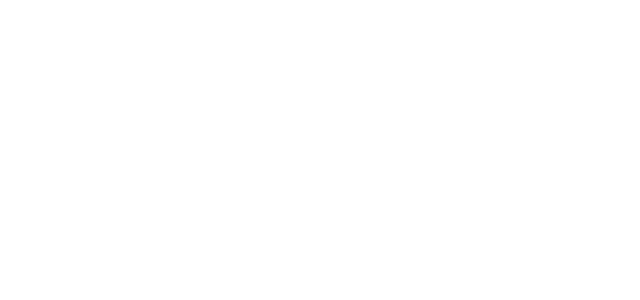
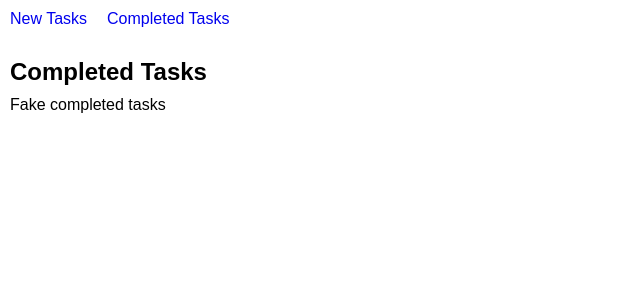
Before and after one commit to chrisvneal/mytasks, a React (Create React App) app: page /completed in a window 1280 px wide. Shown: the top 300 px of the page, without its empty margins (0-640 px from the left). Built offline with nearby package versions, Linux system fonts and the light colour scheme.

Commit message:
Made App a class component

```diff
--- a/package.json
+++ b/package.json
@@ -6,6 +6,7 @@
     "@testing-library/jest-dom": "^5.11.6",
     "@testing-library/react": "^11.2.2",
     "@testing-library/user-event": "^12.5.0",
+    "node-sass": "^4.14.1",
     "react": "^17.0.1",
     "react-dom": "^17.0.1",
     "react-router-dom": "^5.2.0",
--- a/src/App.js
+++ b/src/App.js
@@ -1,9 +1,12 @@
-import "./styles.css";
-import OldTasks from "./Components/OldTasks";
+import "./styles.scss";
+import { Component } from "react";
+import CompletedTasks from "./Components/CompletedTasks";
 import { Route } from "react-router-dom";
 import Home from "./Components/Home";
 
-const tasks = [
+class App extends Component {
+  state = {
+    tasks: [
       {
         name: "clean up",
         key: 1,
@@ -12,15 +15,31 @@ const tasks = [
         name: "wash dishes",
         key: 2,
       },
-];
-function App() {
+    ],
+
+    completedTasks: [
+      {
+        key: 1,
+        name: "Fake completed tasks",
+      },
+    ],
+  };
+  render() {
     return (
       <div className="App">
-      <Route exact path="/" render={() => <Home tasks={tasks} />} />
+        <Route
+          exact
+          path="/"
+          render={() => <Home tasks={this.state.tasks} />}
+        />
 
-      <Route path="/oldtasks" component={OldTasks} />
+        <Route
+          path="/completed"
+          render={() => <CompletedTasks tasks={this.state.completedTasks} />}
+        />
       </div>
     );
   }
+}
 
 export default App;
--- /dev/null
+++ b/src/Components/CompletedTasks.js
@@ -0,0 +1,16 @@
+import React from "react";
+import Links from "./Links";
+import TaskList from "./TaskList";
+
+function CompletedTasks(props) {
+  return (
+    <div className="completedTasks">
+      <Links />
+
+      <h2>Completed Tasks</h2>
+      <TaskList tasks={props.tasks} />
+    </div>
+  );
+}
+
+export default CompletedTasks;
--- a/src/Components/Home.js
+++ b/src/Components/Home.js
@@ -4,7 +4,7 @@ import Links from "./Links";
 
 function Home(props) {
   return (
-    <div>
+    <div className="Home">
       <Links />
       <h2>New Tasks</h2>
       <TaskList tasks={props.tasks} />
--- a/src/Components/Links.js
+++ b/src/Components/Links.js
@@ -6,7 +6,7 @@ function Links() {
     <div className="links">
       <Link to="/">New Tasks</Link>
 
-      <Link to="/oldtasks">OldTasks</Link>
+      <Link to="/completed">Completed Tasks</Link>
     </div>
   );
 }
--- a/src/Components/OldTasks.js
+++ /dev/null
@@ -1,27 +0,0 @@
-import React from "react";
-import Links from "./Links";
-import TaskList from "./TaskList";
-
-function OldTasks(props) {
-  return (
-    <div>
-      <Links />
-
-      <h2>Old Tasks</h2>
-      <TaskList
-        tasks={[
-          {
-            key: 1,
-            name: "get gifts",
-          },
-          {
-            key: 2,
-            name: "Order Amazon",
-          },
-        ]}
-      />
-    </div>
-  );
-}
-
-export default OldTasks;
--- a/src/index.js
+++ b/src/index.js
@@ -2,7 +2,7 @@ import React from "react";
 import ReactDOM from "react-dom";
 import { BrowserRouter as Router } from "react-router-dom";
 
-import "./styles.css";
+import "./styles.scss";
 import App from "./App";
 
 ReactDOM.render(
--- a/src/styles.css
+++ /dev/null
@@ -1,9 +0,0 @@
-a {
-  /* display: block; */
-  text-decoration: none;
-  margin-right: 20px;
-}
-
-body {
-  font-family: Arial, sans-serif;
-}
--- /dev/null
+++ b/src/styles.scss
@@ -0,0 +1,27 @@
+* {
+  margin: 0;
+  padding: 0;
+}
+
+body {
+  font-family: Arial, sans-serif;
+  margin: 10px;
+}
+
+a {
+  text-decoration: none;
+  margin-right: 20px;
+}
+
+.tasklist {
+  list-style-type: none;
+  margin: 10px 0;
+
+  li {
+    margin-bottom: 20px;
+  }
+}
+
+.links {
+  margin-bottom: 30px;
+}
```
Also changed, not shown: 1 other file (tests, documents, lock files or other folders). Lines whose indentation alone changed are shown as unchanged.
